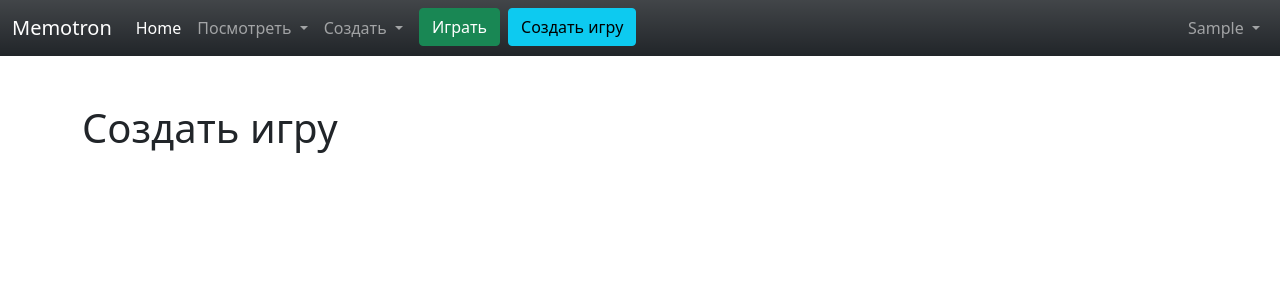
After one commit to IlyaSarychev/memotron, a Django app: page /create-game/ in a window 1280 px wide. The commit adds this page. Shown: the top 300 px of the page. Run offline with Django 4.2, Linux system fonts and the light colour scheme; the visitor is signed in with stand-in values (Sample User, id 1); some libraries are stand-ins or nearby versions.

Commit message:
создать игру начал

```diff
--- a/account/templates/includes/header.html
+++ b/account/templates/includes/header.html
@@ -68,10 +68,13 @@
                             </li>
                         </ul>
                     </li>
-                    <li class="nav-item">
-                        <a class="nav-link disabled">Disabled</a>
-                    </li>
                     {% if request.user.is_authenticated %}
+                        <li class="nav-item">
+                            <a href="#" class="btn btn-success ms-2">Играть</a>
+                        </li>
+                        <li class="nav-item">
+                            <a href="{% url 'game:create_game' %}" class="btn btn-info ms-2">Создать игру</a>
+                        </li>
                         <li class="nav-item dropdown ms-auto">
                             <a class="nav-link dropdown-toggle" href="#" id="navbarDropdown" role="button"
                                 data-bs-toggle="dropdown" aria-expanded="false">
--- /dev/null
+++ b/game/templates/game/create.html
@@ -0,0 +1,17 @@
+{% extends 'base.html' %}
+
+{% block title %}Создать игру{% endblock %}
+
+{% block content %}
+
+<main>
+    <div class="container">
+        <div class="row mt-5">
+            <div class="col-12">
+                <h1 class="mb-4">Создать игру</h1>
+            </div>
+        </div>
+    </div>
+</main>
+
+{% endblock %}
--- a/game/urls.py
+++ b/game/urls.py
@@ -21,4 +21,11 @@ urlpatterns = [
     path('ajax-create-deck/', views.ajax_create_deck, name='ajax_create_deck'),
     path('ajax-delete-deck/<int:deck_id>', views.ajax_delete_deck, name='ajax_delete_deck'),
     path('ajax-update-deck/<int:deck_id>', views.ajax_update_deck, name='ajax_update_deck'),
+
+    # главная
+    # path('',)
+
+    # игра
+    # path('play/'),
+    path('create-game/', views.create_game_view, name='create_game'),
 ]
--- a/game/views.py
+++ b/game/views.py
@@ -287,3 +287,22 @@ def ajax_update_deck(request, deck_id):
         })
     except Exception as err:
         raise err
+
+
+# главная
+@login_required
+def main_page_view(request):
+    '''Главная страница, на которой будет отображаться различная информация'''
+    pass
+
+
+# игра
+@login_required
+def play_view(request):
+    pass
+
+
+@login_required
+def create_game_view(request):
+    '''Страница создания игры'''
+    return render(request, 'game/create.html')
```
